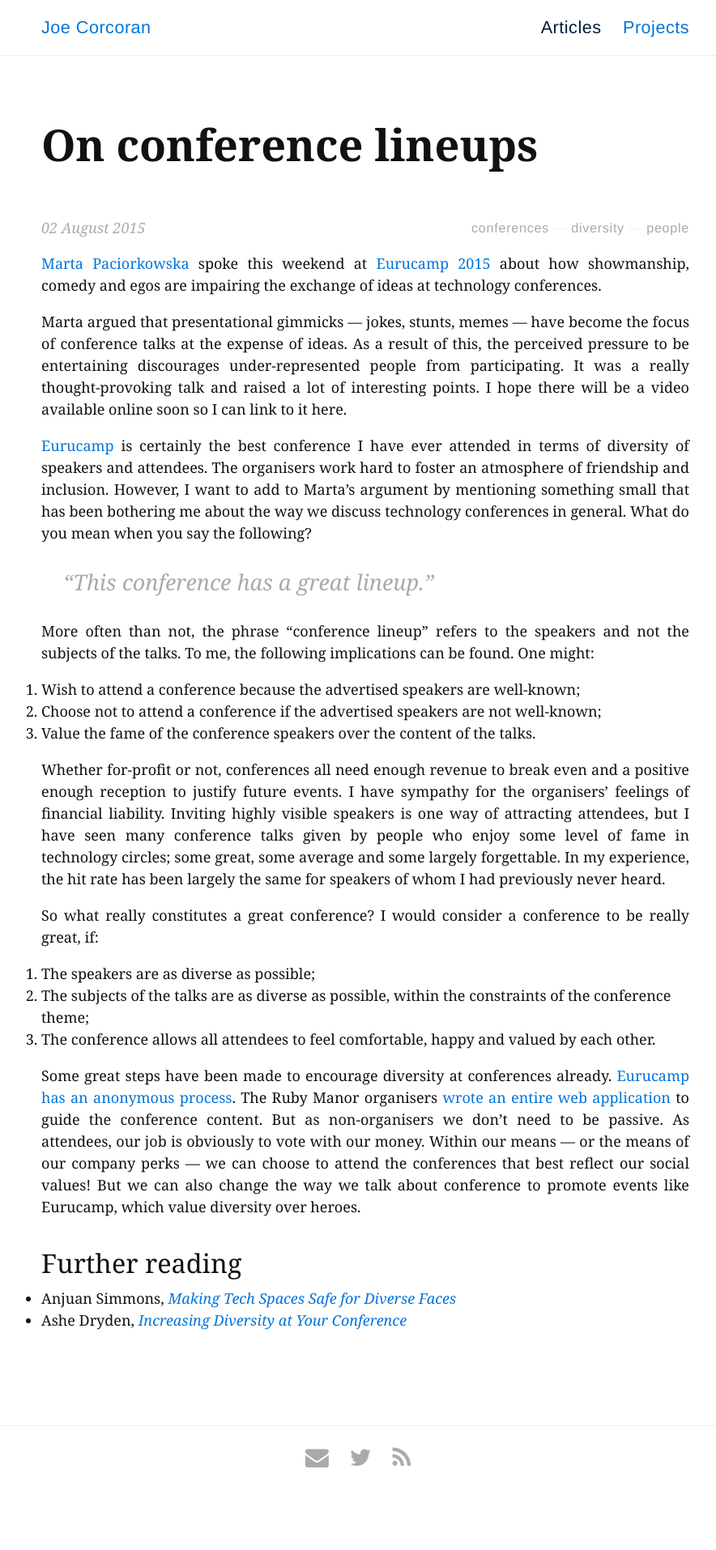
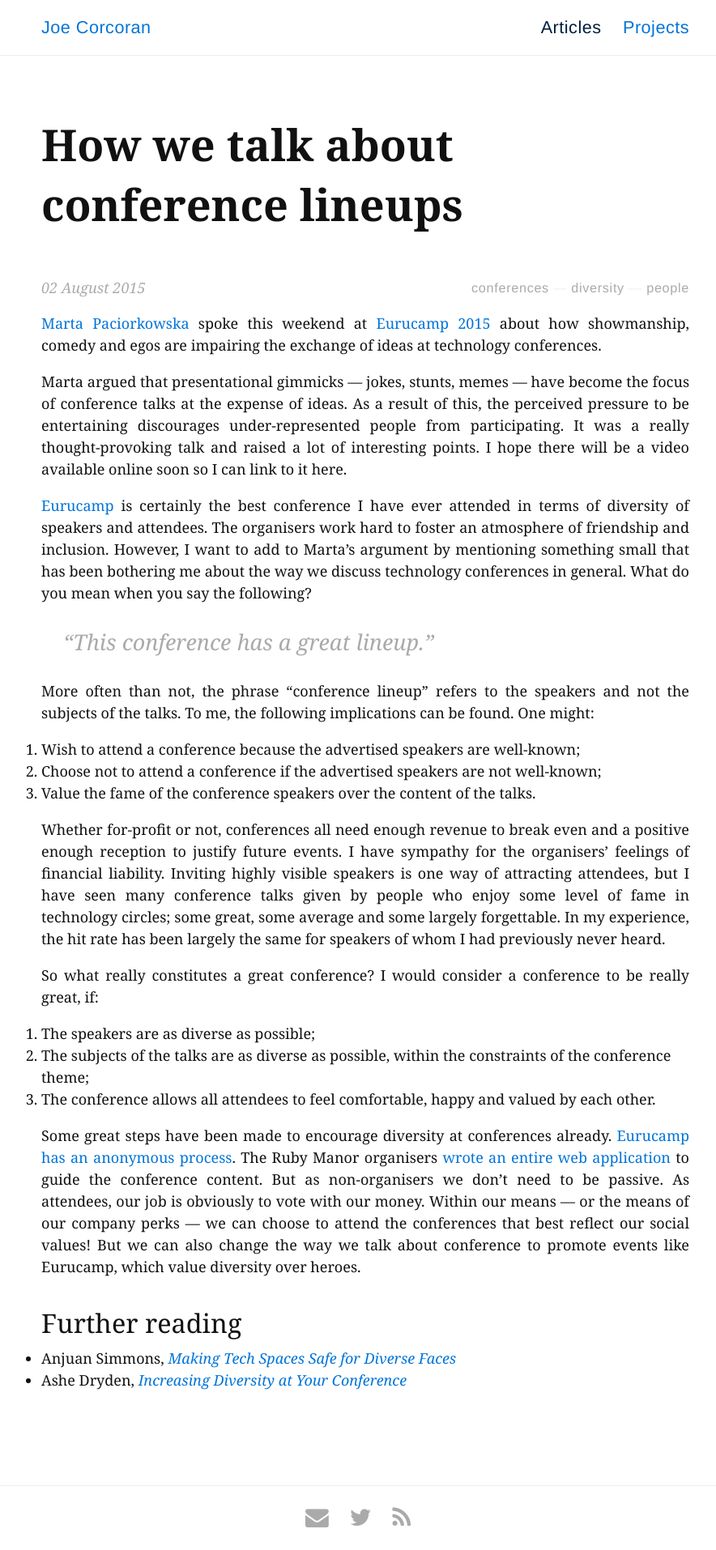
Before and after one commit to joecorcoran/corcoran.online, a Jekyll site: the page built from _posts/2015-08-02-how-we-talk-about-conference-lineups.md, in a window 1280 px wide. Shown: the whole page at 81% size, without its empty margins (189-1073 px from the left). Built offline with Jekyll 4.4.1, drawn with Linux system fonts in a browser that asks for light colours; Markdown is read by kramdown in place of the engine named in the settings; before the commit the page ends 1840 px from its top, so only the background shows below that.

Commit message:
Update title

```diff
--- a/_posts/2015-08-02-conference-lineups.md
+++ b/_posts/2015-08-02-how-we-talk-about-conference-lineups.md
@@ -1,6 +1,6 @@
 ---
 layout: default
-title: "On conference lineups"
+title: "How we talk about conference lineups"
 tags:
   - conferences
   - diversity
```
Also changed, not shown: 7 other files.
